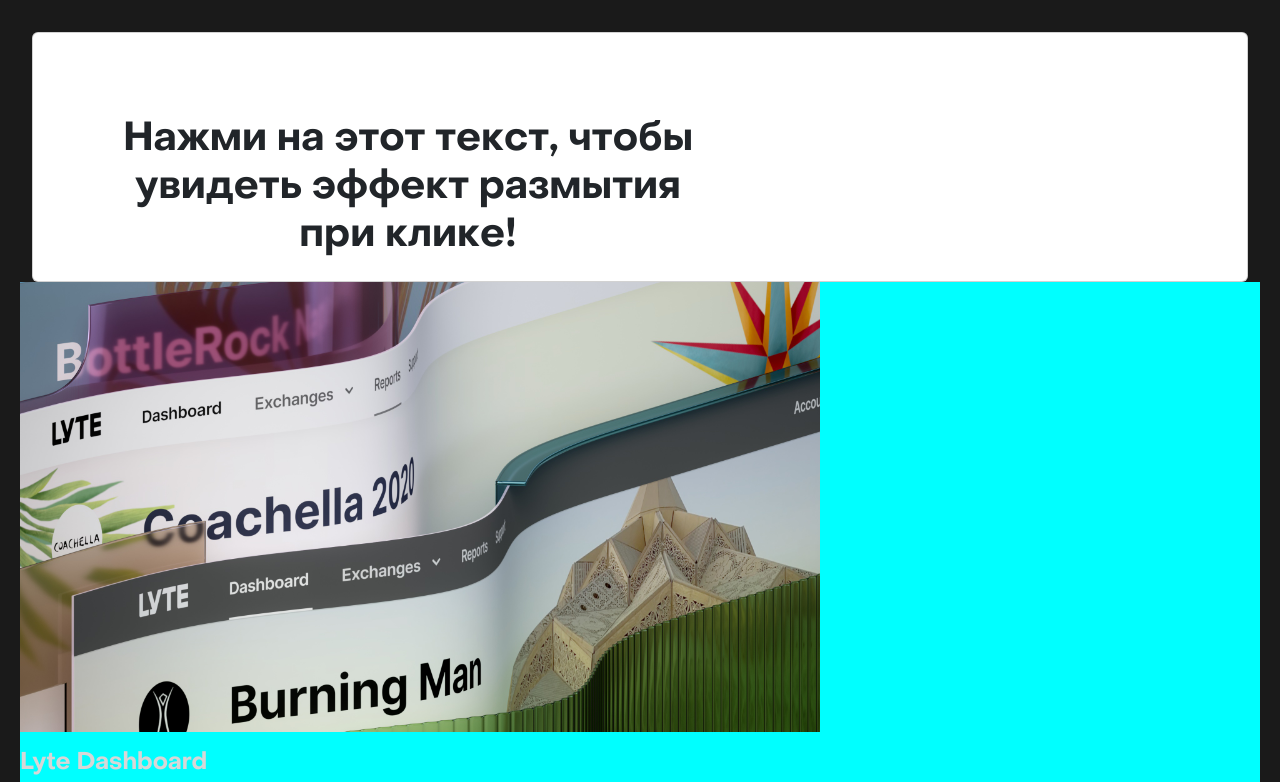
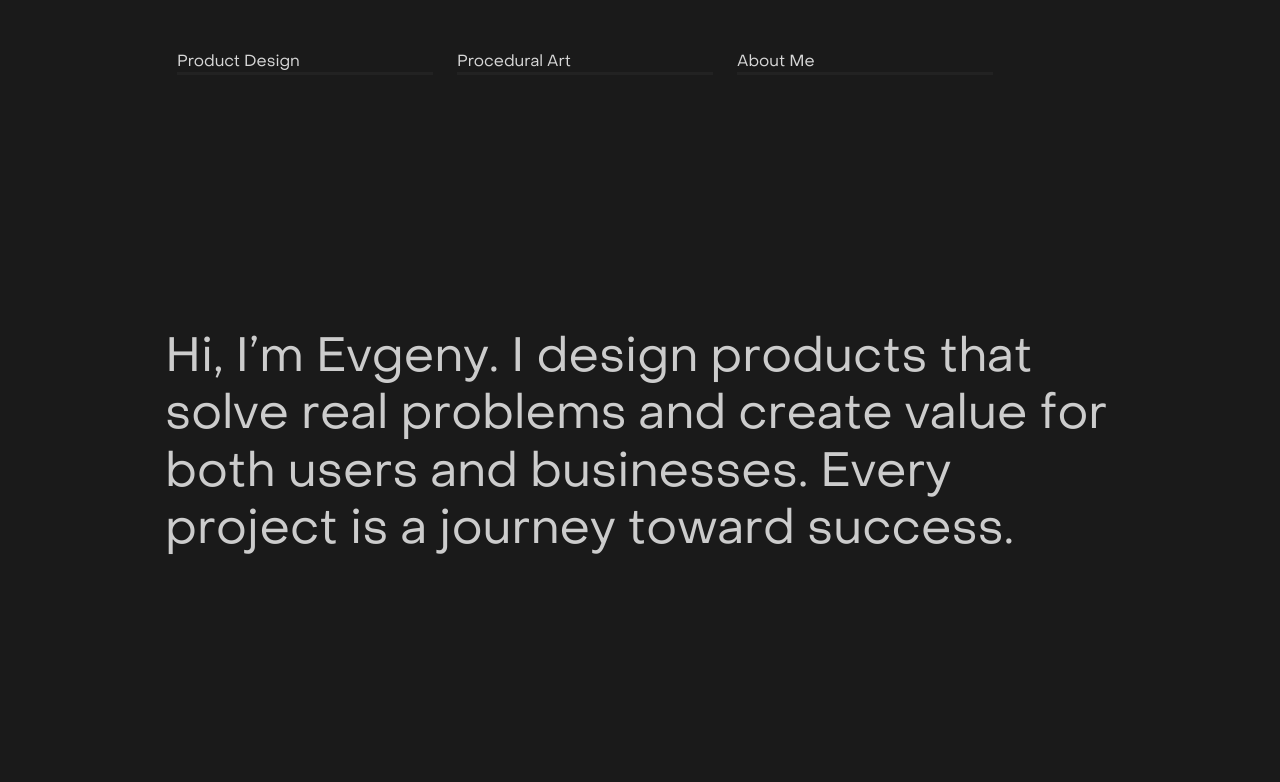
Before and after one commit to evgenyprymak/portfolio, a React (Vite) app: page / in a window 1280 px wide. Shown: the top 782 px of the page. Built offline with nearby package versions, Linux system fonts and the light colour scheme.

Commit message:
progress-2

```diff
--- a/src/App.tsx
+++ b/src/App.tsx
@@ -20,10 +20,9 @@
   }, []);
 
   return (
-    <div className='card'>
-
+    <div className='hero'>
       <h1 ref={clickTextRef}>
-        Нажми на этот текст, чтобы увидеть эффект размытия при клике!
+      Hi, I’m Evgeny. I design products that solve real problems and create value for both users and businesses. Every project is a journey toward success.
       </h1>
     </div>
   );
--- a/src/Menu.tsx
+++ b/src/Menu.tsx
@@ -3,9 +3,9 @@
 function Menu() {
   return (
     <div className="menu">
-      <div className="menu-item">Product Design & Stuff</div>
-      <div className="menu-item">Procedural Art</div>
-      <div className="menu-item">About Me</div>
+      <a href='#'><div className="menu-item">Product Design</div></a>
+      <a href='#'><div className="menu-item">Procedural Art</div></a>
+      <a href='#'><div className="menu-item">About Me</div></a>
     </div>
   );
 }
--- a/src/css/App.css
+++ b/src/css/App.css
@@ -4,7 +4,6 @@
   padding: 2rem;
   text-align: center;
 }
-
 
 .logo {
   height: 6em;
@@ -19,29 +18,17 @@
   filter: drop-shadow(0 0 2em #61dafbaa);
 }
 
-@keyframes logo-spin {
-  from {
-    transform: rotate(0deg);
-  }
-  to {
-    transform: rotate(360deg);
-  }
+.hero{
+  display: flex;
+  height: 50%;
+  align-items: center;
 }
 
-@media (prefers-reduced-motion: no-preference) {
-  a:nth-of-type(2) .logo {
-    animation: logo-spin infinite 20s linear;
-  }
+.hero h1{
+  color: #CCC;
+  font-family: ObjectSans;
+  font-weight: 500;
+  max-width: 950px;
+  font-size: 48px;
+  text-align: left;
 }
-
-.card h1{
-  font-family: ObjectSans;
-  font-weight: 700;
-  max-width: 750px;
-  padding: 2em;
-  height: 30vh;
-}
-
-.read-the-docs {
-  color: #888;
-}
--- a/src/css/Menu.css
+++ b/src/css/Menu.css
@@ -1,14 +1,16 @@
 .menu {
-    color: #222;
+    color: #a5a5a5;
     width: 100%;
     display: flex;
     padding: 16px 12px;
     border-radius: 999px;
     text-align: start;
     font-family: ObjectSans;
-    font-size: 20px;
+    font-size: 16px;
     font-weight: 700;
     gap: 24px;
+    position: sticky;
+    top: 24px;
 }
 
 .menu-item {
--- a/src/css/index.css
+++ b/src/css/index.css
@@ -66,5 +66,6 @@
 }
 
 .projects-list{
+  display: grid;
   background-color: aqua;
 }
--- a/src/main.tsx
+++ b/src/main.tsx
@@ -12,12 +12,13 @@
   const root = createRoot(rootElement);
   root.render(
     <StrictMode>
+      <Menu />
       <App />
       <div className='row projects-list'>
       <Project
               title="Lyte Dashboard"
               year={2019}
-              description="Product Design, Web"
+              description="Unlocking Data & Events Management for clients. Product Design, Web"
       />
             <Project
               title="Quasar"
@@ -26,8 +27,6 @@
               description="This is a description of the component."
       />
             </div>
-
-
     </StrictMode>
   );
 } else {
```
Also changed, not shown: src/js/sectionoverlay.js (added).
